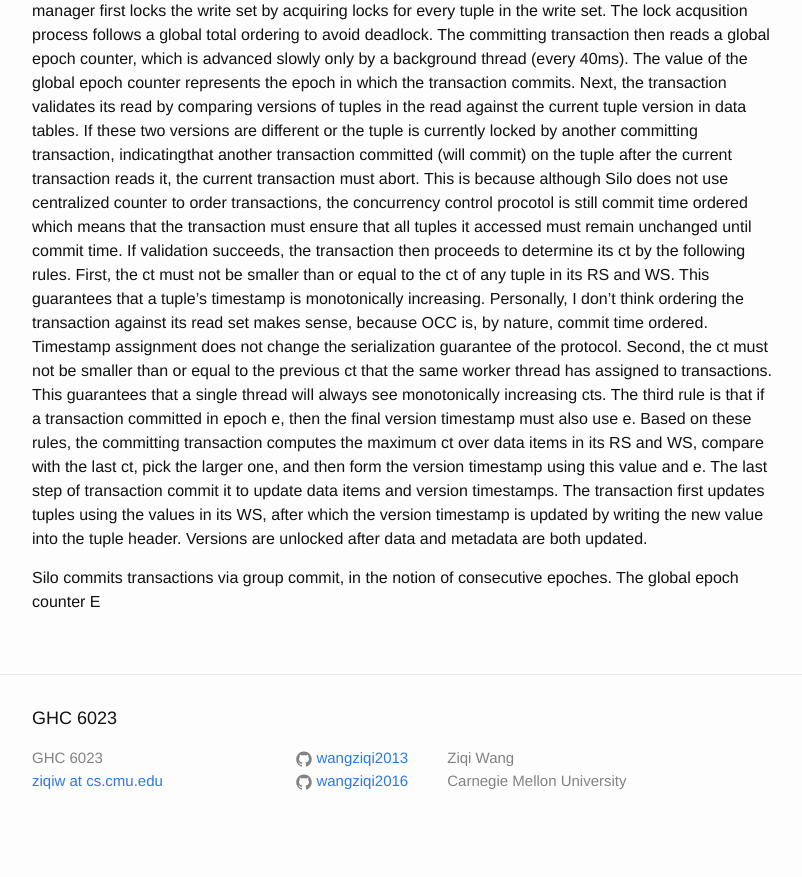
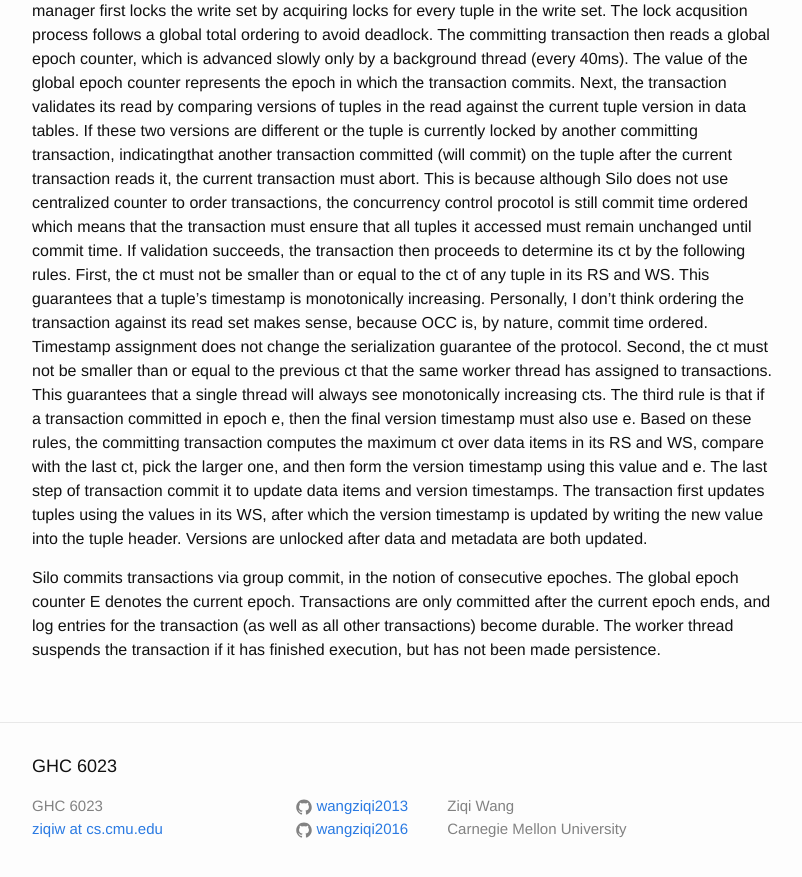
Before and after one commit to wangziqi2013/wangziqi2013.github.io, a Jekyll site: the page built from _posts/2019-03-11-silor.markdown, in a window 1280 px wide and 900 px high, scrolled down 757 px. Shown: the top 877 px of the window, without its empty margins (238-1040 px from the left). Built offline with Jekyll 4.4.1, drawn with Linux system fonts in a browser that asks for light colours; before the commit the page ends 1609 px from its top, so only the background shows below that.

Commit message:
Adding group commit

```diff
--- a/_posts/2019-03-11-silor.markdown
+++ b/_posts/2019-03-11-silor.markdown
@@ -43,4 +43,7 @@ timestamp using this value and e. The last step of transaction commit it to upda
 The transaction first updates tuples using the values in its WS, after which the version timestamp is updated by writing
 the new value into the tuple header. Versions are unlocked after data and metadata are both updated.
 
-Silo commits transactions via group commit, in the notion of consecutive epoches. The global epoch counter E
+Silo commits transactions via group commit, in the notion of consecutive epoches. The global epoch counter E denotes the
+current epoch. Transactions are only committed after the current epoch ends, and log entries for the transaction (as well
+as all other transactions) become durable. The worker thread suspends the transaction if it has finished execution, but
+has not been made persistence.
```
